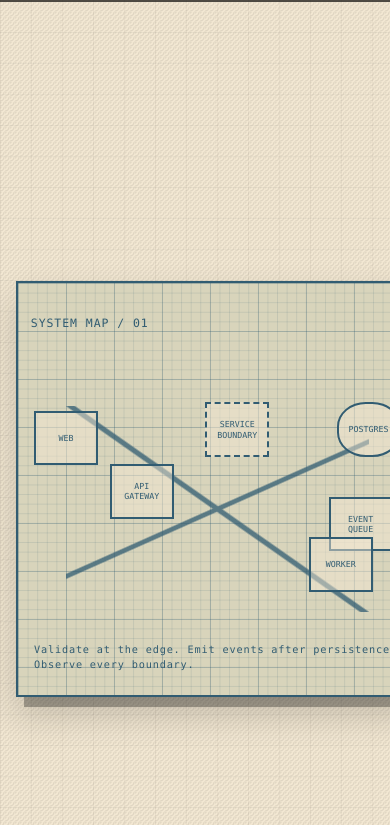
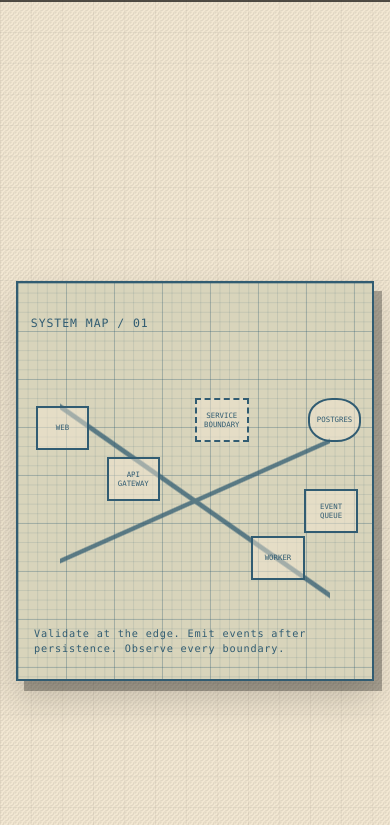
Before and after one commit to Helio-206/cardboard-protocol-portfolio, a Next.js app: page / in a window 390 px wide. Shown: the part 8630-9455 px from the top of the page. Built offline with nearby package versions, Linux system fonts and the light colour scheme.

Commit message:
Fit process artifacts on mobile

```diff
--- a/src/app/globals.css
+++ b/src/app/globals.css
@@ -713,6 +713,9 @@ button {
   gap: 2rem;
   align-items: start;
 }
+.process-layout > * {
+  min-width: 0;
+}
 .blueprint {
   position: relative;
   min-height: 33rem;
@@ -1052,28 +1055,49 @@ button {
     font-size: 0.58rem;
   }
   .blueprint {
-    min-height: 26rem;
+    min-height: 25rem;
     padding: 2.1rem 0.8rem;
     transform: none;
   }
   .blueprint-node {
-    min-width: 4rem;
-    font-size: 0.52rem;
+    min-width: 3.35rem;
+    min-height: 2.75rem;
+    padding: 0.3rem;
+    font-size: 0.46rem;
   }
+  .blueprint-node--web { left: 5%; }
   .blueprint-node--gateway {
-    left: 23%;
+    left: 25%;
   }
   .blueprint-node--service {
-    left: 47%;
+    left: 50%;
+  }
+  .blueprint-node--store {
+    right: 3%;
+  }
+  .blueprint-node--queue {
+    right: 4%;
   }
   .blueprint-node--worker {
-    right: 11%;
+    right: 19%;
   }
   .blueprint__note {
     right: 1rem;
     left: 1rem;
     max-width: none;
     font-size: 0.64rem;
+  }
+  .process-sheet .paper-sheet__folio,
+  .process-code .paper-sheet__folio {
+    position: static;
+    display: block;
+    margin: 0 0 1.3rem;
+    text-align: right;
+  }
+  .process-code .code-fragment {
+    margin-top: 0;
+    white-space: pre-wrap;
+    overflow-wrap: anywhere;
   }
   .chapter--contact footer span {
     display: block;
```
